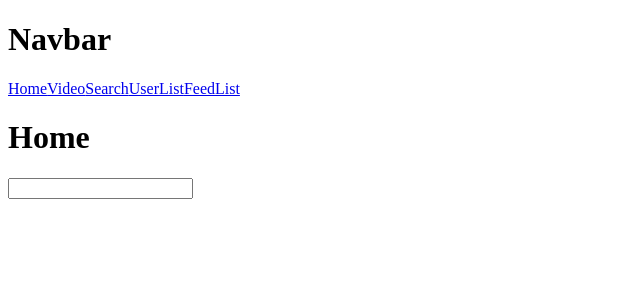
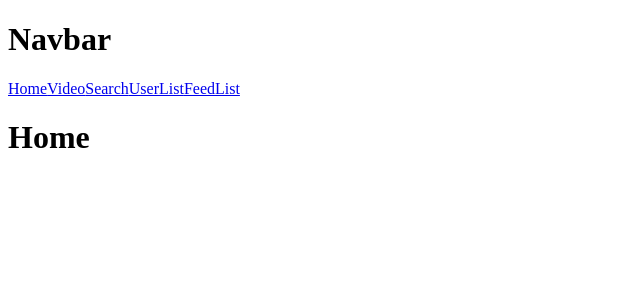
Before and after one commit to tarekul/PursuitTube, a React (Create React App) app: page /#/ in a window 1280 px wide. Shown: the top 300 px of the page, without its empty margins (0-640 px from the left). Built offline with nearby package versions, Linux system fonts and the light colour scheme.

Commit message:
removed state from app.js and changed the routes to components

```diff
--- a/src/App.js
+++ b/src/App.js
@@ -11,35 +11,16 @@ import { Route } from 'react-router-dom'
 
 
 class App extends Component {
-  constructor(props) {
-    super(props)
-    this.state = {
-      video:'',
-      search:'',
-      users:[{name:'syed',
-              feed:[]
-            }]
-    }
-
-  }
-  //use this function to update the class
-  //param is object that has property to update and value
-  changeState = (obj) => {
-    this.setState(obj, () => {
-      console.log(this.state)
-    });
-  }
-
 
   render() {
     return (
       <>
         <Navbar/>
-        <Route path='/' exact render={()=><Home changeState = {this.changeState}/> } />
-        <Route path='/video' exact render={()=><Video/>} />
-        <Route path='/search' exact render={()=><Search/>} />
-        <Route path='/userlist' exact render={()=><Userlist/>} />
-        <Route path='/feedlist' exact render={()=><FeedList/>} />
+        <Route path='/' exact component={Home}/>
+        <Route path='/video' exact component={Video}/>
+        <Route path='/search' exact component={Search}/>
+        <Route path='/userlist' exact component={Userlist}/>
+        <Route path='/feedlist' exact component={FeedList}/>
       </>
     );
   }
--- a/src/containers/Home.js
+++ b/src/containers/Home.js
@@ -1,16 +1,14 @@
-import React from 'react'
+import React, {Component} from 'react'
 
-const Home = (props)=>{
-    const clickHandler = () => {
-        props.changeState({video: 'syed'})
+class Home extends Component {
+
+    render() {
+      return (
+        <>
+          <h1>Home</h1>
+        </>
+      );
     }
-
-    return (
-    <>
-    <h1>Home</h1>
-    <input type='text' onClick={clickHandler}></input>
-    </>
-    )
-}
+  }
 
 export default Home
```
